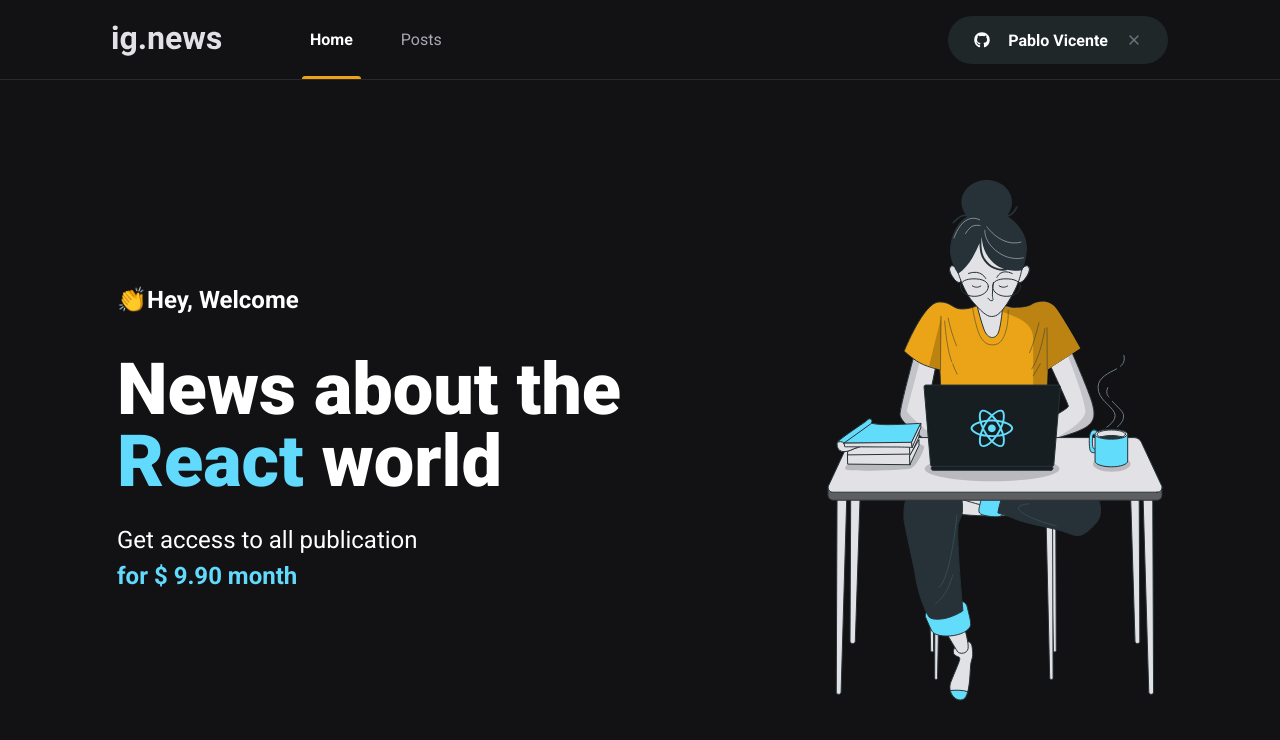
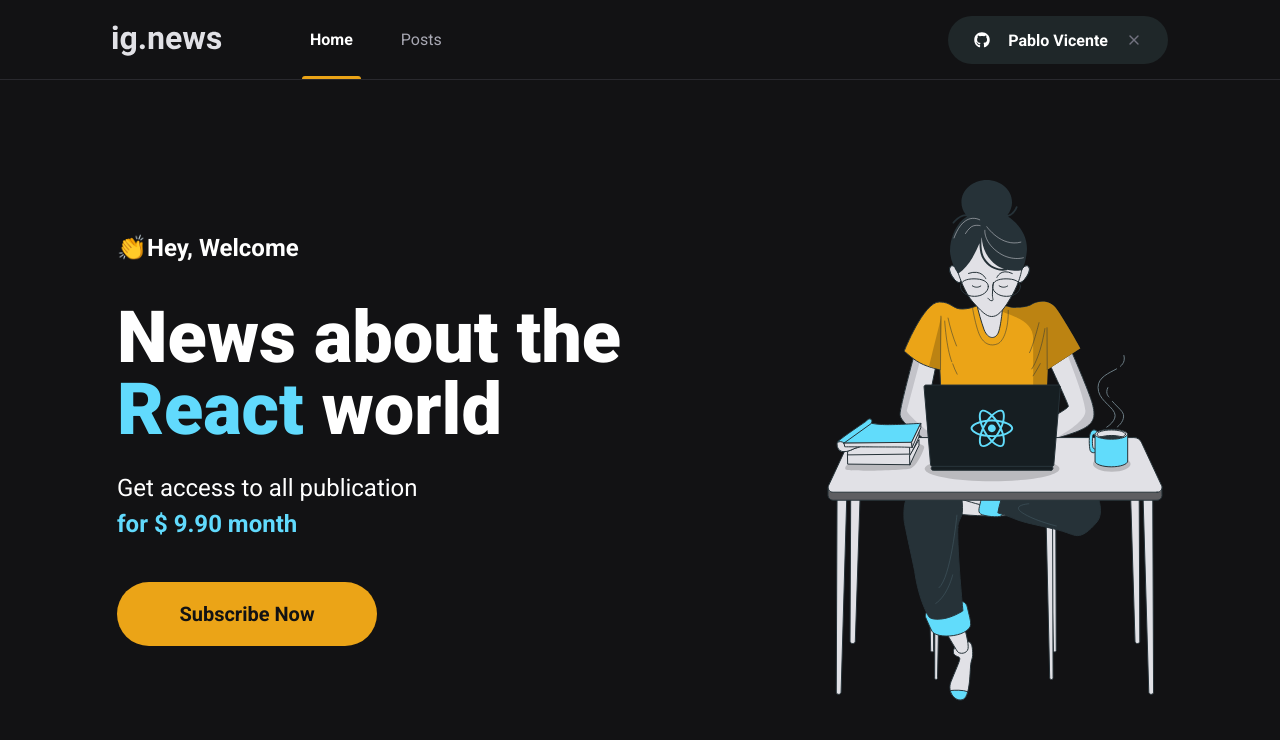
Before and after one commit to pablo-vicente/ig.news, a Next.js app: page / in a window 1280 px wide. Shown: the top 740 px of the page. Built offline with nearby package versions, Linux system fonts and the light colour scheme.

Commit message:
subscribeButton

```diff
--- /dev/null
+++ b/src/components/SubscribeButton/index.tsx
@@ -0,0 +1,12 @@
+import styles from './styles.module.scss';
+
+export function SubscribeButton() {
+    return (
+        <button
+            type="button"
+            className={styles.subscribeButton}
+        >
+            Subscribe Now
+        </button>
+    )
+}
--- /dev/null
+++ b/src/components/SubscribeButton/styles.module.scss
@@ -0,0 +1,21 @@
+.subscribeButton{
+    width: 260px;
+    height: 4rem;
+    border: 0;
+    border-radius: 2rem;
+    background: var(--yellow-500);
+    color: var(--gray-900);
+    font-size: 1.25rem;
+    font-weight: bold;
+
+    display: flex;
+    align-items: center;
+    justify-content: center;
+
+    transition: filter 0.2s;
+
+    &:hover{
+        filter: brightness(0.8);
+    }
+
+}
--- a/src/pages/home.module.scss
+++ b/src/pages/home.module.scss
@@ -38,4 +38,8 @@
             font-weight: bold;
         }
     }
+
+    button{
+        margin-top: 2.5rem;
+    }
 }
--- a/src/pages/index.tsx
+++ b/src/pages/index.tsx
@@ -1,4 +1,5 @@
 import Head from 'next/head';
+import { SubscribeButton } from '../components/SubscribeButton';
 
 import styles from './home.module.scss';
 
@@ -19,6 +20,8 @@
               for $ 9.90 month
             </span>
           </p>
+
+          <SubscribeButton />
         </section>
 
         <img src="/images/avatar.svg" alt="Gril Coding" />
```
